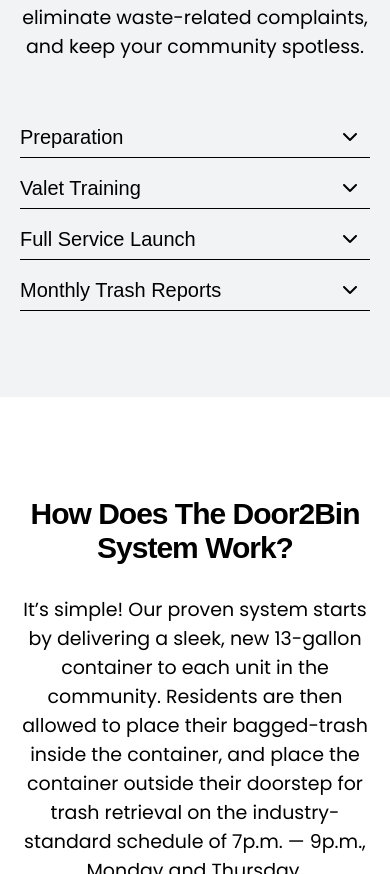
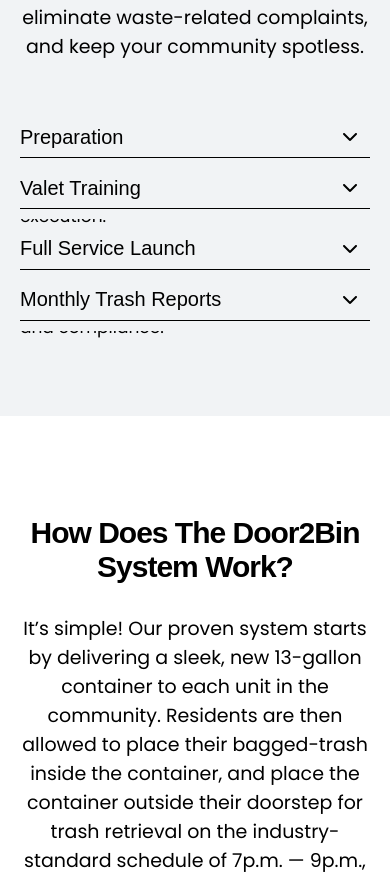
Before and after one commit to propitive/door2bin, a React (Create React App) app: page / in a window 390 px wide. Shown: the part 1543-2417 px from the top of the page. Built offline with nearby package versions, Linux system fonts and the light colour scheme; a web font is replaced by a local one.

Commit message:
tweaked a bit of bugs

```diff
--- a/src/components/About/AboutHero/AboutHero.css
+++ b/src/components/About/AboutHero/AboutHero.css
@@ -101,7 +101,7 @@
   .about-hero__button {
     width: 210px;
     height: 45px;
-    margin: 20px 0 0;
+    margin: 20px auto 0;
   }
   .about-hero__image {
     height: 250px;
--- a/src/components/Main/MainDropdown/MainDropdownBulletpoint/MainDropdownBulletpoint.css
+++ b/src/components/Main/MainDropdown/MainDropdownBulletpoint/MainDropdownBulletpoint.css
@@ -37,8 +37,11 @@
 
 @media screen and (max-width: 540px) {
   .dropdown-bulletpoint {
-    margin-top: -20%;
+    margin-top: -27%;
   }
+  /* .dropdown-bulletpoint__expanded:last-of-type {
+    margin: 15px 0 20px;
+  } */
   .dropdown-bulletpoint__expanded {
     margin: 10px 0 20px;
   }
--- a/src/components/Main/MainDropdown/MainDropdownItem/MainDropdownItem.css
+++ b/src/components/Main/MainDropdown/MainDropdownItem/MainDropdownItem.css
@@ -111,7 +111,7 @@
   .dropdown-item__bulletpoints {
   }
   .dropdown-bulletpoint {
-    height: 65px;
+    height: auto;
     gap: 15px;
   }
   .dropdown-bulletpoint__bulletsymbol {
```
